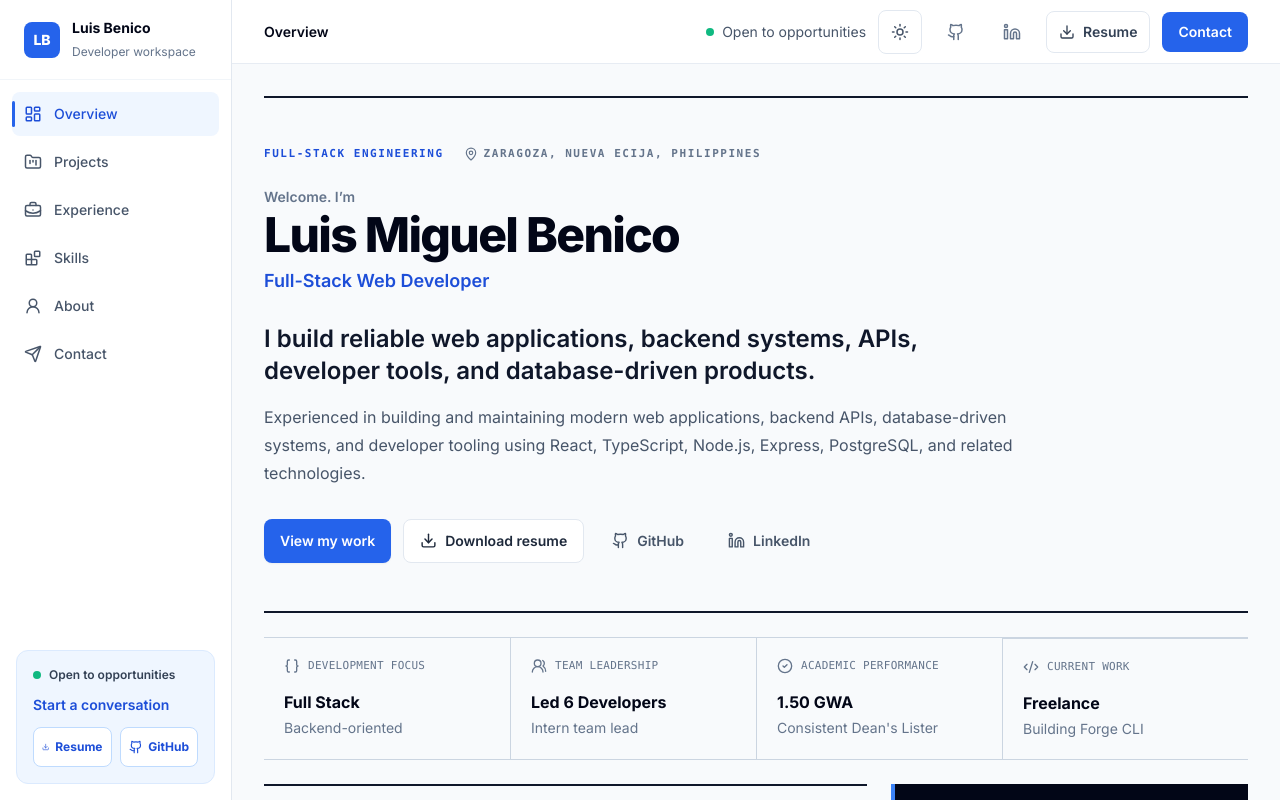
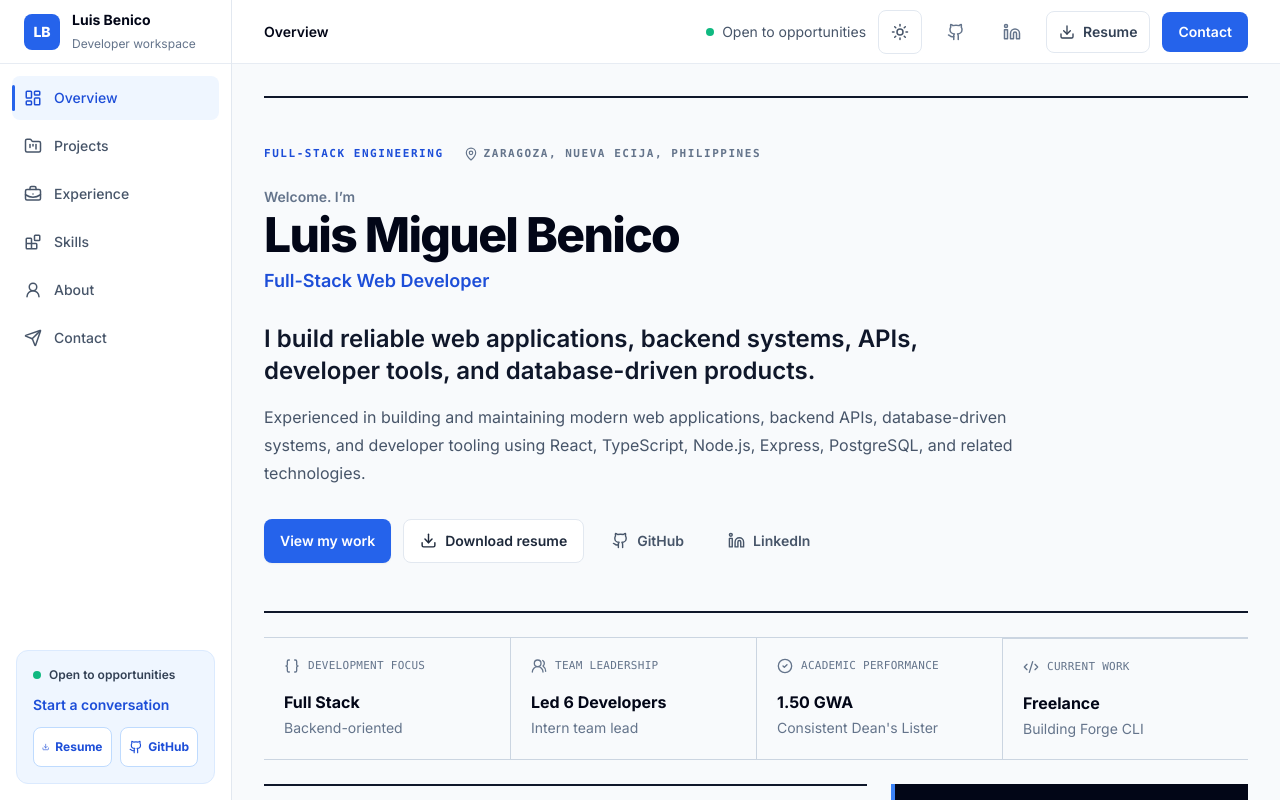
Before and after one commit to shinpaydoodles/shinpaydoodles, a React (Vite) app: page / in a window 1280 px wide. Shown: the top 800 px of the page. Built offline with nearby package versions, Linux system fonts and the light colour scheme.

Commit message:
Align sidebar brand row with topbar

```diff
--- a/src/components/layout/AppSidebar.tsx
+++ b/src/components/layout/AppSidebar.tsx
@@ -7,7 +7,7 @@ const icons: Record<string, LucideIcon> = { Blocks, BriefcaseBusiness, FolderKan
 
 export function AppSidebar() {
   return <aside className="app-sidebar fixed inset-y-0 left-0 z-30 hidden w-[232px] border-r border-slate-200 bg-white lg:flex lg:flex-col">
-    <div className="flex h-20 items-center gap-3 border-b border-slate-100 px-6"><span className="grid size-9 place-items-center rounded-lg bg-blue-600 text-sm font-extrabold text-white">LB</span><span><strong className="block text-sm text-slate-950">Luis Benico</strong><small className="text-xs text-slate-500">Developer workspace</small></span></div>
+    <div className="flex h-16 shrink-0 items-center gap-3 border-b border-slate-200/80 px-6"><span className="grid size-9 place-items-center rounded-lg bg-blue-600 text-sm font-extrabold text-white">LB</span><span><strong className="block text-sm text-slate-950">Luis Benico</strong><small className="text-xs text-slate-500">Developer workspace</small></span></div>
     <nav className="flex-1 space-y-1 p-3" aria-label="Primary navigation">{navigation.map((item) => { const Icon = icons[item.icon]; return <NavLink key={item.path} to={item.path} end={item.path === "/"} className={({ isActive }) => `sidebar-nav-link flex min-h-11 items-center gap-3 rounded-lg px-3 text-sm font-medium ${isActive ? "is-active bg-blue-50 text-blue-700" : "text-slate-600"}`}><Icon size={18} aria-hidden="true" /><span>{item.label}</span></NavLink>; })}</nav>
     <div className="m-4 rounded-xl border border-blue-100 bg-blue-50 p-4"><div className="flex items-center gap-2 text-xs font-semibold text-slate-700"><span className="size-2 rounded-full bg-emerald-500" />Open to opportunities</div><a className="mt-3 block text-sm font-semibold text-blue-700 hover:underline" href="mailto:luismiguelbenico@gmail.com">Start a conversation</a><div className="mt-3 grid grid-cols-2 gap-2"><a href={professionalLinks.resumeUrl} download={professionalLinks.resumeFileName} className="sidebar-utility-link inline-flex min-h-10 items-center justify-center gap-1.5 rounded-lg border border-blue-200 bg-white px-2 text-xs font-bold text-blue-700"><Download size={14} />Resume</a><a href={professionalLinks.github} target="_blank" rel="noreferrer" className="sidebar-utility-link inline-flex min-h-10 items-center justify-center gap-1.5 rounded-lg border border-blue-200 bg-white px-2 text-xs font-bold text-blue-700"><Github size={14} />GitHub</a></div></div>
   </aside>;
```
